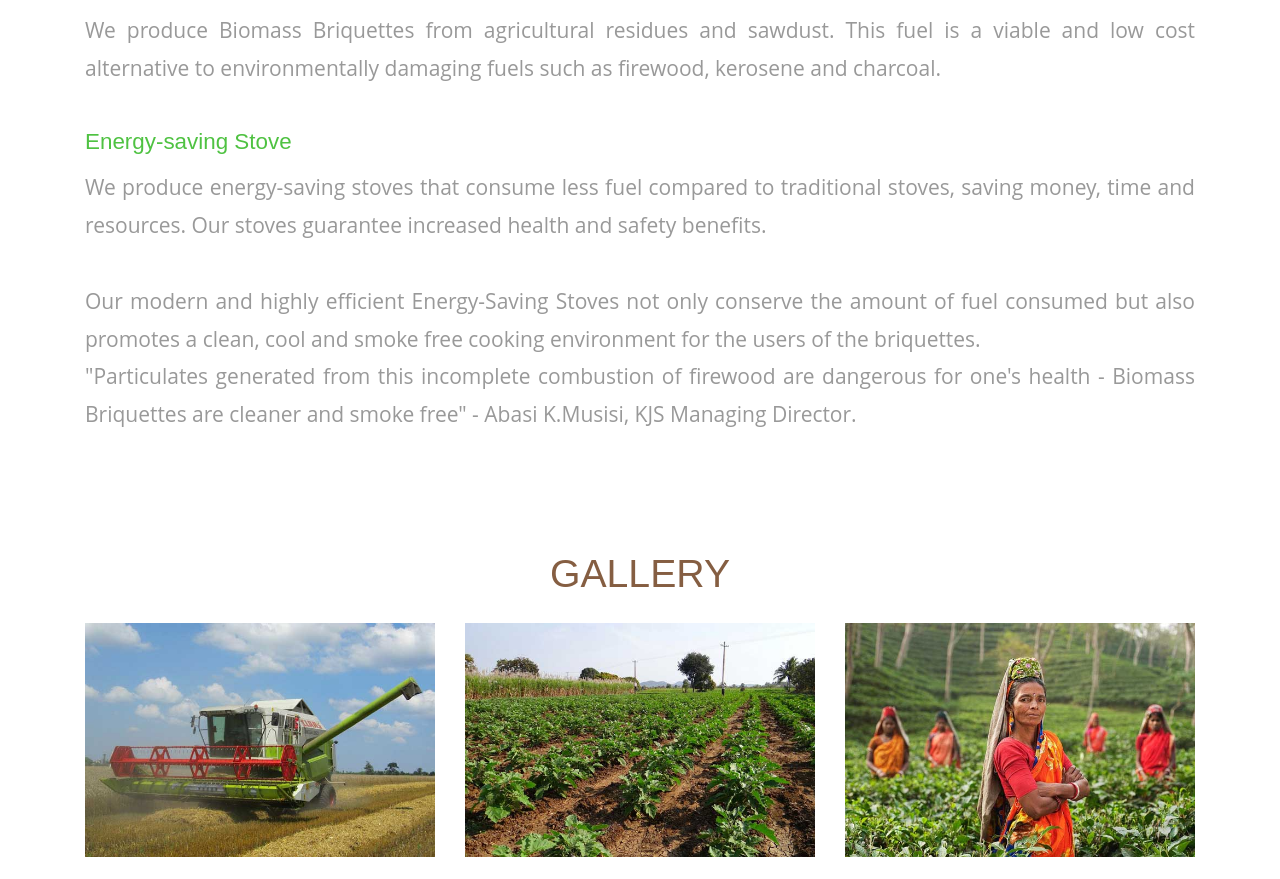
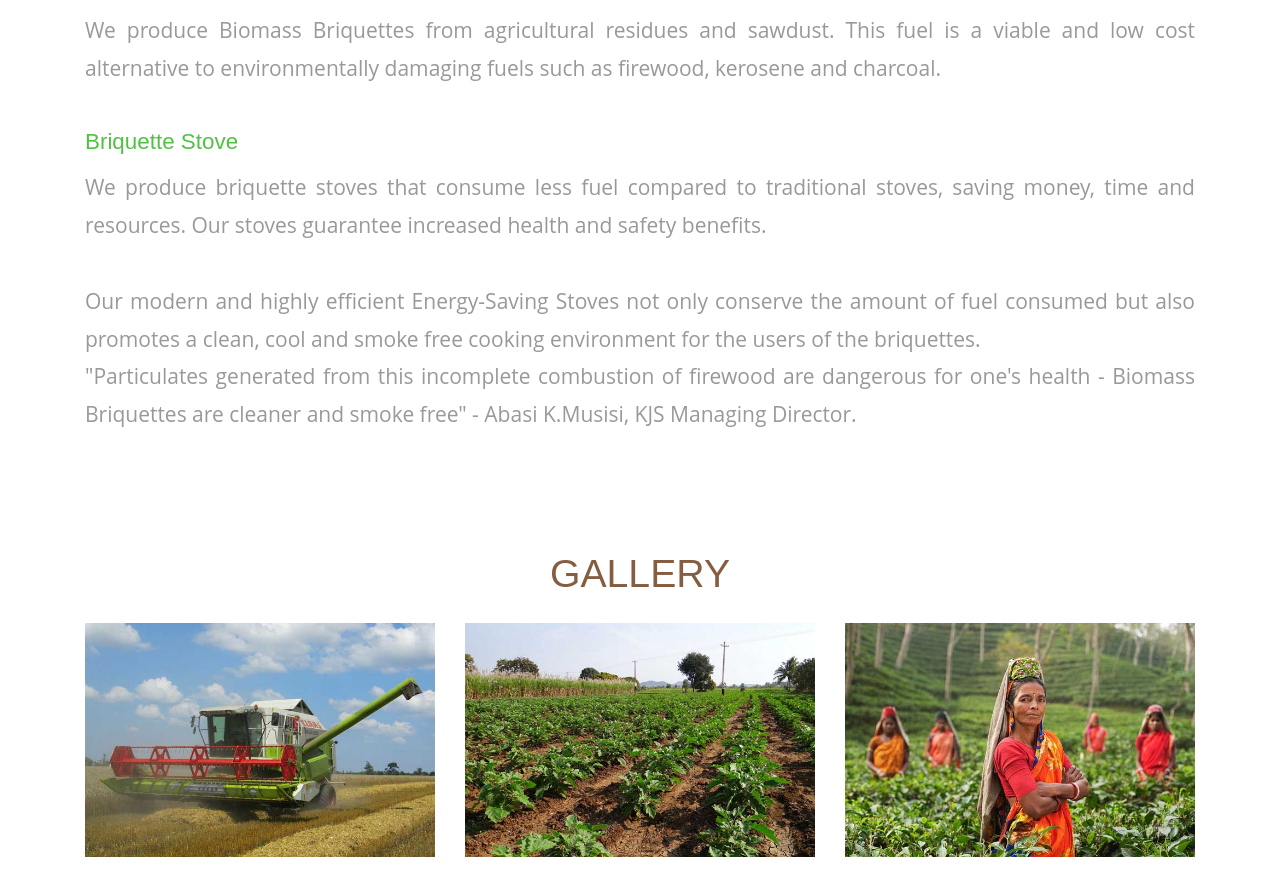
Before and after one commit to KampalaJellitoneSuppliers/kampalajellitonesuppliers.github.io, a plain HTML site: page index.html in a window 1280 px wide. Shown: the part 2909-3788 px from the top of the page. Drawn offline with Linux system fonts and the light colour scheme.

Commit message:
Changing energy-saving stove to briquette stove

```diff
--- a/index.html
+++ b/index.html
@@ -160,8 +160,8 @@ Smartphone Compatible web template, free webdesigns for Nokia, Samsung, LG, Sony
 				 <h4> Biomass Briquette</h4>
 				 <p align="justify">We produce Biomass Briquettes from agricultural residues and sawdust. This fuel is a viable and low cost alternative to environmentally damaging fuels such as firewood, kerosene and charcoal.</p>
 				 <br>
-				 <h4> Energy-saving Stove</h4>
-				 <p align="justify">We produce energy-saving stoves that consume less fuel compared to traditional stoves, saving money, time and resources. Our stoves guarantee increased health and safety benefits.<br>
+				 <h4> Briquette Stove</h4>
+				 <p align="justify">We produce briquette stoves that consume less fuel compared to traditional stoves, saving money, time and resources. Our stoves guarantee increased health and safety benefits.<br>
 				 <br>
 				 Our modern and highly efficient Energy-Saving Stoves not only conserve the amount of fuel consumed but also promotes a clean, cool and smoke free cooking environment for the users of the briquettes. <br>
 				 "Particulates generated from this incomplete combustion of firewood are dangerous for one's health - Biomass Briquettes are cleaner and smoke free" - Abasi K.Musisi, KJS Managing Director.
```
